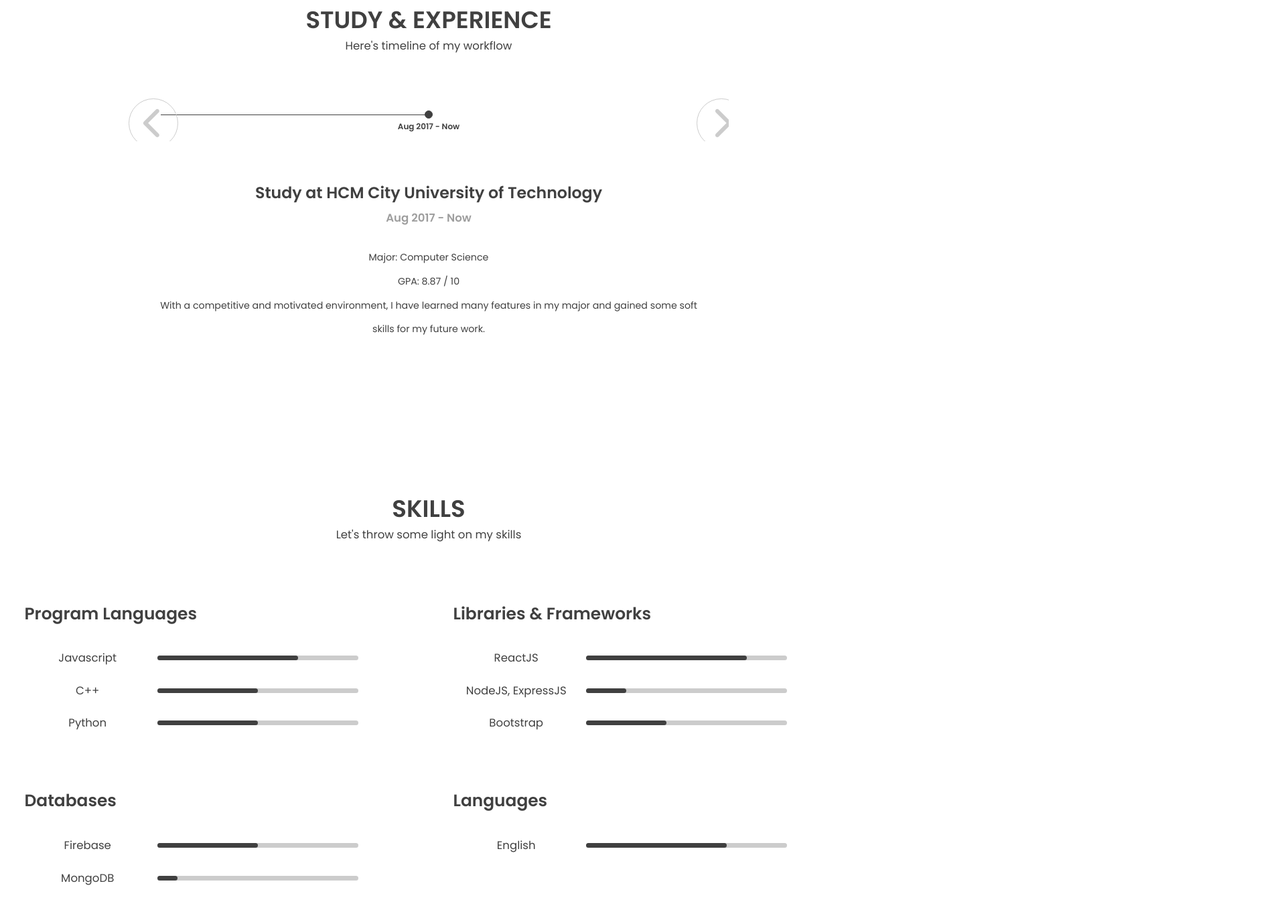
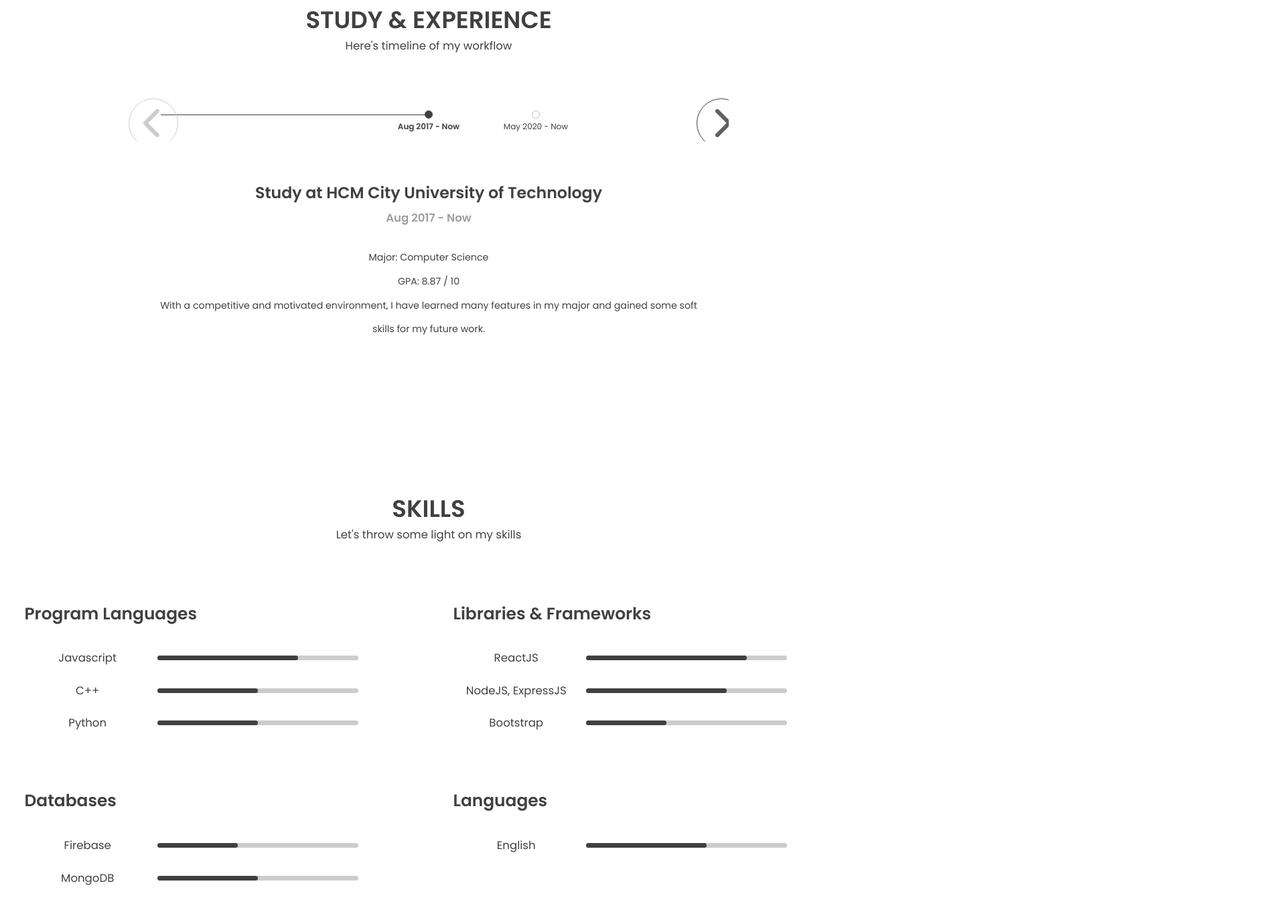
Before and after one commit to docongminh5499/docongminh5499.github.io, a plain HTML site: page index.html in a window 1280 px wide. Shown: the part 877-2239 px from the top of the page at 67% size, 1920 px wide, since content can reach past the window. Drawn offline with Linux system fonts and the light colour scheme; files whose address does not match are found by name.

Commit message:
add timeline

```diff
--- a/index.html
+++ b/index.html
@@ -1,14 +1,16 @@
 <!DOCTYPE html>
 <html lang="en">
+
 <head>
 	<meta charset="UTF-8" />
 	<meta name="viewport" content="width=device-width, initial-scale=1.0" />
 	<title>Đỗ Công Minh | CV Website</title>
 	<link rel="icon" href="/public/img/logo.png" />
 	<link href="https://fonts.googleapis.com/css?family=Poppins:400,600&display=swap" rel="stylesheet" />
-    <script src="/public/fontawesome//js/all.min.js"></script>
+	<script defer src="/public/fontawesome//js/all.min.js"></script>
 	<link href="/public/css/index.css" rel="stylesheet" type="text/css" />
 </head>
+
 <body>
 	<!-- HEADER AND ABOUT SECTION -->
 	<div class="header__container">
@@ -123,8 +125,19 @@
 					<p>Major: Computer Science</p>
 					<p>GPA: 8.87 / 10</p>
 					<p>
-              With a competitive and motivated environment, I have learned many features in my major and gained some
+						With a competitive and motivated environment, I have learned many features in my major and
+						gained some
 						soft skills for my future work.
+					</p>
+				</div>
+				<!-- TIMELINE 2-->
+				<div date="May 2020 - Now">
+					<h2>Start freelancer work</h2>
+					<h5>May 2020 - Now</h5>
+					<p>Main role: Front end</p>
+					<p>
+						I have started my great work with my friends and gain many experiences and fun. My main role in
+						team is front-end, and sometimes support team with simple task about backend.
 					</p>
 				</div>
 			</div>
@@ -141,48 +154,66 @@
 				<h2>Program Languages</h2>
 				<div>
 					<p>Javascript</p>
-            <div class="skill__bar"><div class="skill__bar--fill" value="70%"></div></div>
+					<div class="skill__bar">
+						<div class="skill__bar--fill" value="70%"></div>
+					</div>
 				</div>
 				<div>
 					<p>C++</p>
-            <div class="skill__bar"><div class="skill__bar--fill" value="50%"></div></div>
+					<div class="skill__bar">
+						<div class="skill__bar--fill" value="50%"></div>
+					</div>
 				</div>
 				<div>
 					<p>Python</p>
-            <div class="skill__bar"><div class="skill__bar--fill" value="50%"></div></div>
+					<div class="skill__bar">
+						<div class="skill__bar--fill" value="50%"></div>
+					</div>
 				</div>
 			</div>
 			<div>
 				<h2>Libraries & Frameworks</h2>
 				<div>
 					<p>ReactJS</p>
-            <div class="skill__bar"><div class="skill__bar--fill" value="80%"></div></div>
+					<div class="skill__bar">
+						<div class="skill__bar--fill" value="80%"></div>
+					</div>
 				</div>
 				<div>
 					<p>NodeJS, ExpressJS</p>
-            <div class="skill__bar"><div class="skill__bar--fill" value="20%"></div></div>
+					<div class="skill__bar">
+						<div class="skill__bar--fill" value="70%"></div>
+					</div>
 				</div>
 				<div>
 					<p>Bootstrap</p>
-            <div class="skill__bar"><div class="skill__bar--fill" value="40%"></div></div>
+					<div class="skill__bar">
+						<div class="skill__bar--fill" value="40%"></div>
+					</div>
 				</div>
 			</div>
 			<div>
 				<h2>Databases</h2>
 				<div>
 					<p>Firebase</p>
-            <div class="skill__bar"><div class="skill__bar--fill" value="50%"></div></div>
+					<div class="skill__bar">
+						<div class="skill__bar--fill" value="40%"></div>
+					</div>
 				</div>
 				<div>
 					<p>MongoDB</p>
-            <div class="skill__bar"><div class="skill__bar--fill" value="10%"></div></div>
+					<div class="skill__bar">
+						<div class="skill__bar--fill" value="50%"></div>
+					</div>
 				</div>
 			</div>
 			<div>
 				<h2>Languages</h2>
 				<div>
 					<p>English</p>
-            <div class="skill__bar"><div class="skill__bar--fill" value="70%"></div></div>
+					<div class="skill__bar">
+						<div class="skill__bar--fill" value="60%"></div>
+					</div>
 				</div>
 			</div>
 		</div>
@@ -197,7 +228,8 @@
 			<div class="project__item">
 				<p>My Food Delivery</p>
 				<p>
-            This is an android app which allows people to book foods on Internet by their phone, as well as allows
+					This is an android app which allows people to book foods on Internet by their phone, as well as
+					allows
 					restaurant to create an account and advertise their food.
 				</p>
 				<div class="project__item-bottom">
@@ -205,7 +237,8 @@
 						React Native
 					</p>
 					<div>
-              <a href="https://github.com/docongminh5499/DeliveryFood-1" target="_blank" title="View source code">
+						<a href="https://github.com/docongminh5499/DeliveryFood-1" target="_blank"
+							title="View source code">
 							<i class="fab fa-github-alt"></i>
 						</a>
 					</div>
@@ -222,8 +255,7 @@
 					</p>
 					<div>
 						<a href="https://docongminh5499-game-2048.herokuapp.com/" target="_blank" title="View demo">
-                <i class="far fa-eye"></i
-              ></a>
+							<i class="far fa-eye"></i></a>
 						<a href="https://github.com/docongminh5499/2048" target="_blank" title="View source code">
 							<i class="fab fa-github-alt"></i>
 						</a>
@@ -238,10 +270,7 @@
 	<div class="contact__container" id="contact">
 		<iframe
 			src="https://www.google.com/maps/embed?pb=!1m18!1m12!1m3!1d2330.4623680418995!2d106.65993676997002!3d10.784106513826694!2m3!1f0!2f0!3f0!3m2!1i1024!2i768!4f13.1!3m3!1m2!1s0x31752ecf1f4d3b37%3A0xc21244f4aa149594!2zQ2jhu6MgTmFtIEjDsmE!5e0!3m2!1svi!2s!4v1583665241033!5m2!1svi!2s"
-        frameborder="0"
-        class="iframe"
-        allowfullscreen=""
-      ></iframe>
+			frameborder="0" class="iframe" allowfullscreen=""></iframe>
 		<div class="contact__form">
 			<div class="contact__title">
 				<h2>CONTACT ME</h2>
@@ -258,4 +287,5 @@
 	</div>
 	<script src="/public/js/index.js"></script>
 </body>
+
 </html>
```
Lines whose indentation alone changed are shown as unchanged.
